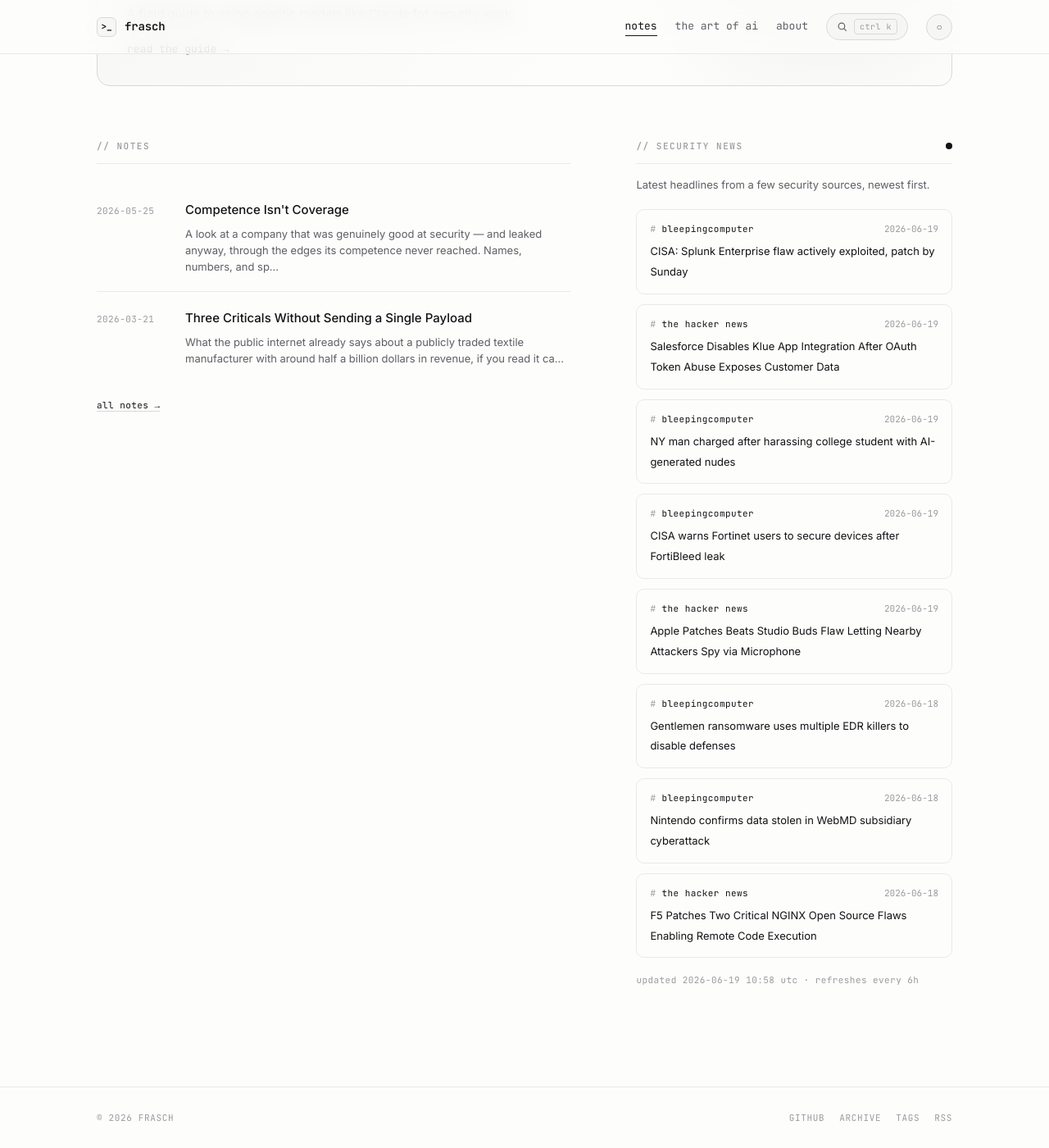
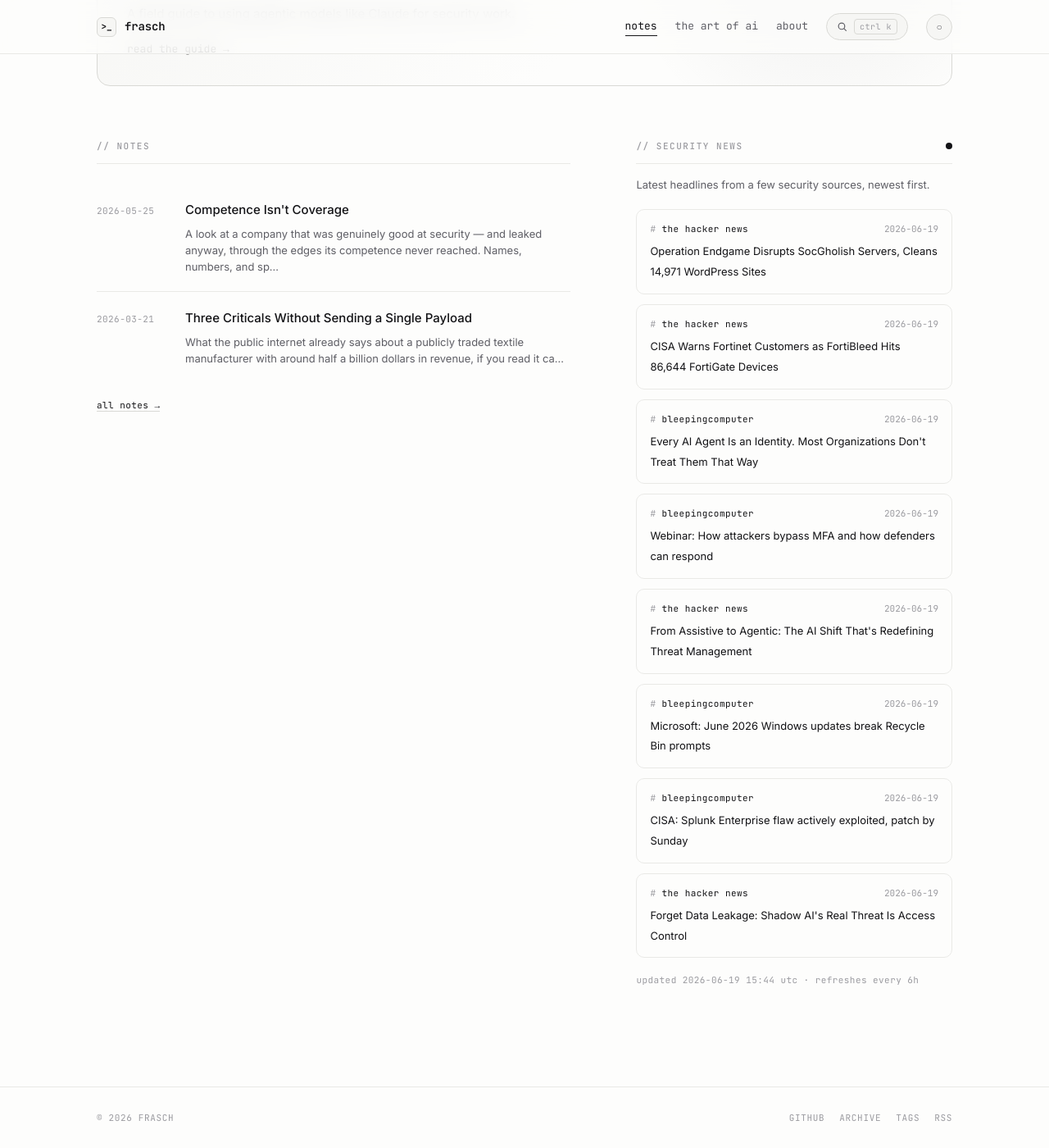
Before and after one commit to whoisfrasch/frasch, a Jekyll site: the page built from index.html, in a window 1280 px wide and 1400 px high, scrolled down 615 px. Shown: the whole window at 82% size. Built offline with Jekyll 4.4.1, drawn with Linux system fonts in a browser that asks for light colours.

Commit message:
Refresh security news feed

```diff
--- a/_data/news.json
+++ b/_data/news.json
@@ -1,6 +1,42 @@
 {
-  "updated": "2026-06-19T10:58:42Z",
+  "updated": "2026-06-19T15:44:18Z",
   "items": [
+    {
+      "source": "the hacker news",
+      "title": "Operation Endgame Disrupts SocGholish Servers, Cleans 14,971 WordPress Sites",
+      "link": "https://thehackernews.com/2026/06/operation-endgame-disrupts-socgholish.html",
+      "date": "2026-06-19T15:07:54Z"
+    },
+    {
+      "source": "the hacker news",
+      "title": "CISA Warns Fortinet Customers as FortiBleed Hits 86,644 FortiGate Devices",
+      "link": "https://thehackernews.com/2026/06/cisa-warns-fortinet-customers-as.html",
+      "date": "2026-06-19T14:00:21Z"
+    },
+    {
+      "source": "bleepingcomputer",
+      "title": "Every AI Agent Is an Identity. Most Organizations Don't Treat Them That Way",
+      "link": "https://www.bleepingcomputer.com/news/security/every-ai-agent-is-an-identity-most-organizations-dont-treat-them-that-way/",
+      "date": "2026-06-19T13:10:19Z"
+    },
+    {
+      "source": "bleepingcomputer",
+      "title": "Webinar: How attackers bypass MFA and how defenders can respond",
+      "link": "https://www.bleepingcomputer.com/news/security/webinar-how-attackers-bypass-mfa-and-how-defenders-can-respond/",
+      "date": "2026-06-19T12:12:20Z"
+    },
+    {
+      "source": "the hacker news",
+      "title": "From Assistive to Agentic: The AI Shift That's Redefining Threat Management",
+      "link": "https://thehackernews.com/2026/06/from-assistive-to-agentic-ai-shift.html",
+      "date": "2026-06-19T11:58:00Z"
+    },
+    {
+      "source": "bleepingcomputer",
+      "title": "Microsoft: June 2026 Windows updates break Recycle Bin prompts",
+      "link": "https://www.bleepingcomputer.com/news/microsoft/microsoft-confirms-recycle-bin-bug-on-all-supported-windows-releases/",
+      "date": "2026-06-19T11:32:34Z"
+    },
     {
       "source": "bleepingcomputer",
       "title": "CISA: Splunk Enterprise flaw actively exploited, patch by Sunday",
@@ -9,45 +45,9 @@
     },
     {
       "source": "the hacker news",
-      "title": "Salesforce Disables Klue App Integration After OAuth Token Abuse Exposes Customer Data",
-      "link": "https://thehackernews.com/2026/06/salesforce-disables-klue-app.html",
-      "date": "2026-06-19T09:03:57Z"
-    },
-    {
-      "source": "bleepingcomputer",
-      "title": "NY man charged after harassing college student with AI-generated nudes",
-      "link": "https://www.bleepingcomputer.com/news/security/new-york-man-faces-cyberstalking-charge-after-sharing-ai-generated-nudes-online/",
-      "date": "2026-06-19T08:44:08Z"
-    },
-    {
-      "source": "bleepingcomputer",
-      "title": "CISA warns Fortinet users to secure devices after FortiBleed leak",
-      "link": "https://www.bleepingcomputer.com/news/security/cisa-warns-fortinet-users-to-secure-devices-after-fortibleed-leak/",
-      "date": "2026-06-19T06:47:55Z"
-    },
-    {
-      "source": "the hacker news",
-      "title": "Apple Patches Beats Studio Buds Flaw Letting Nearby Attackers Spy via Microphone",
-      "link": "https://thehackernews.com/2026/06/apple-patches-beats-studio-buds-flaw.html",
-      "date": "2026-06-19T06:36:09Z"
-    },
-    {
-      "source": "bleepingcomputer",
-      "title": "Gentlemen ransomware uses multiple EDR killers to disable defenses",
-      "link": "https://www.bleepingcomputer.com/news/security/gentlemen-ransomware-uses-multiple-edr-killers-to-disable-defenses/",
-      "date": "2026-06-18T22:31:52Z"
-    },
-    {
-      "source": "bleepingcomputer",
-      "title": "Nintendo confirms data stolen in WebMD subsidiary cyberattack",
-      "link": "https://www.bleepingcomputer.com/news/security/nintendo-confirms-data-stolen-in-webmd-subsidiary-cyberattack/",
-      "date": "2026-06-18T18:31:36Z"
-    },
-    {
-      "source": "the hacker news",
-      "title": "F5 Patches Two Critical NGINX Open Source Flaws Enabling Remote Code Execution",
-      "link": "https://thehackernews.com/2026/06/f5-patches-two-critical-nginx-open.html",
-      "date": "2026-06-18T17:32:14Z"
+      "title": "Forget Data Leakage: Shadow AI's Real Threat Is Access Control",
+      "link": "https://thehackernews.com/2026/06/forget-data-leakage-shadow-ais-real.html",
+      "date": "2026-06-19T10:30:00Z"
     }
   ]
 }
```
